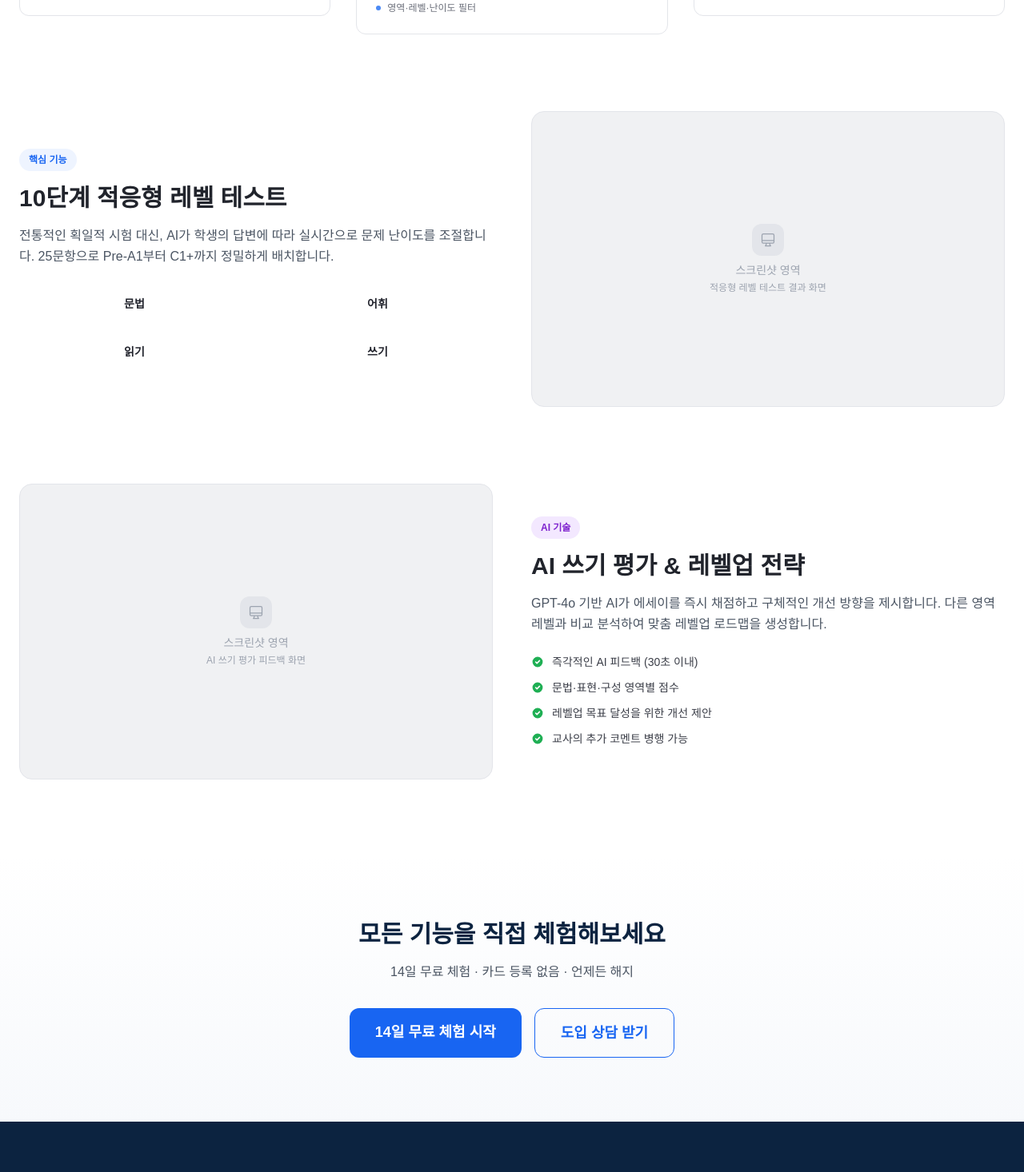
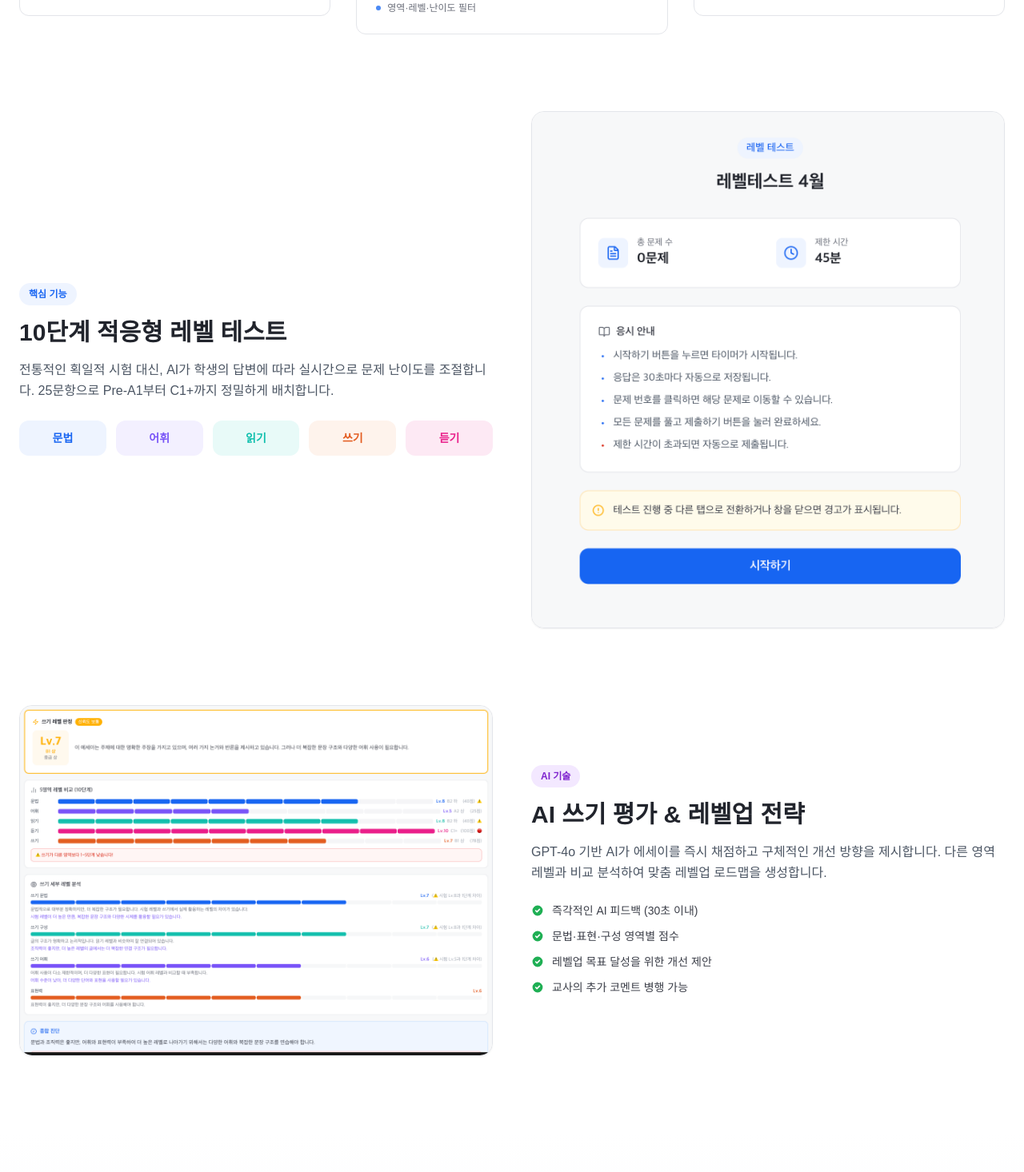
Before and after one commit to pmstevelee/Eng, a Next.js app: page /features in a window 1280 px wide. Shown: the part 1280-2746 px from the top of the page at 80% size. Built offline with nearby package versions, Linux system fonts and the light colour scheme; a web font is replaced by a local one.

Commit message:
feat(landing): 기능소개 레벨 테스트 섹션 5영역으로 확장 및 실제 스크린샷 교체
Co-Authored-By: Claude Sonnet 4.6 <noreply@anthropic.com>

```diff
--- a/src/app/(landing)/features/page.tsx
+++ b/src/app/(landing)/features/page.tsx
@@ -1,6 +1,7 @@
 import type { Metadata } from 'next'
 import ScrollReveal from '@/components/landing/scroll-reveal'
 import Link from 'next/link'
+import Image from 'next/image'
 
 export const metadata: Metadata = {
   title: '기능소개',
@@ -13,8 +14,8 @@ const FEATURES = [
     color: 'bg-primary-100 text-primary-700',
     title: '적응형 10단계 레벨 테스트',
     subtitle: '맞추면 어려운 문제, 틀리면 쉬운 문제',
-    desc: '문법·어휘·읽기·쓰기 4개 영역을 독립적으로 측정하는 CEFR 기반 10단계 배치 시험입니다. AI가 학생의 답변에 따라 실시간으로 난이도를 조절하여 최적의 레벨을 빠르게 측정합니다.',
-    details: ['Pre-A1 ~ C1+ 10단계 정밀 측정', '영역별 독립 레벨 산출', '평균 25문항으로 정확한 배치', '1년 이내 동일 문제 재출제 방지'],
+    desc: '문법·어휘·읽기·쓰기·듣기 5개 영역을 독립적으로 측정하는 CEFR 기반 10단계 배치 시험입니다. AI가 학생의 답변에 따라 실시간으로 난이도를 조절하여 최적의 레벨을 빠르게 측정합니다.',
+    details: ['Pre-A1 ~ C1+ 10단계 정밀 측정', '5영역 독립 레벨 산출', '평균 25문항으로 정확한 배치', '1년 이내 동일 문제 재출제 방지'],
   },
   {
     icon: '🤖',
@@ -58,21 +59,6 @@ const FEATURES = [
   },
 ]
 
-function MockupPlaceholder({ label }: { label: string }) {
-  return (
-    <div className="bg-gray-100 rounded-2xl aspect-[16/10] flex items-center justify-center border border-gray-200">
-      <div className="text-center text-gray-400 p-8">
-        <div className="w-10 h-10 bg-gray-200 rounded-xl mx-auto mb-2 flex items-center justify-center">
-          <svg className="w-5 h-5 text-gray-400" fill="none" stroke="currentColor" viewBox="0 0 24 24">
-            <path strokeLinecap="round" strokeLinejoin="round" strokeWidth={1.5} d="M9.75 17L9 20l-1 1h8l-1-1-.75-3M3 13h18M5 17h14a2 2 0 002-2V5a2 2 0 00-2-2H5a2 2 0 00-2 2v10a2 2 0 002 2z" />
-          </svg>
-        </div>
-        <div className="text-sm">스크린샷 영역</div>
-        <div className="text-xs mt-1 text-gray-400">{label}</div>
-      </div>
-    </div>
-  )
-}
 
 export default function FeaturesPage() {
   return (
@@ -138,18 +124,33 @@ export default function FeaturesPage() {
                     전통적인 획일적 시험 대신, AI가 학생의 답변에 따라 실시간으로 문제 난이도를 조절합니다.
                     25문항으로 Pre-A1부터 C1+까지 정밀하게 배치합니다.
                   </p>
-                  <div className="grid grid-cols-2 gap-4">
-                    {['문법', '어휘', '읽기', '쓰기'].map((area, i) => {
-                      const colors = ['bg-grammar/10 text-grammar', 'bg-vocabulary/10 text-vocabulary', 'bg-reading/10 text-reading', 'bg-writing/10 text-writing']
-                      return (
-                        <div key={area} className={`${colors[i]} rounded-xl p-3 text-center text-sm font-semibold`}>
-                          {area}
-                        </div>
-                      )
-                    })}
+                  <div className="grid grid-cols-5 gap-3">
+                    {[
+                      { label: '문법', color: '#1865F2', bg: '#EEF4FF' },
+                      { label: '어휘', color: '#7854F7', bg: '#F3F0FF' },
+                      { label: '읽기', color: '#0FBFAD', bg: '#E8FAF8' },
+                      { label: '쓰기', color: '#E35C20', bg: '#FEF3EC' },
+                      { label: '듣기', color: '#E91E8A', bg: '#FDE9F4' },
+                    ].map(({ label, color, bg }) => (
+                      <div
+                        key={label}
+                        className="rounded-xl p-3 text-center text-sm font-semibold"
+                        style={{ background: bg, color }}
+                      >
+                        {label}
+                      </div>
+                    ))}
                   </div>
                 </div>
-                <MockupPlaceholder label="적응형 레벨 테스트 결과 화면" />
+                <div className="rounded-2xl overflow-hidden border border-gray-200 shadow-sm">
+                  <Image
+                    src="/images/level_test.png"
+                    alt="적응형 레벨 테스트 결과 화면"
+                    width={1200}
+                    height={750}
+                    className="w-full h-auto"
+                  />
+                </div>
               </div>
             </ScrollReveal>
 
@@ -157,7 +158,15 @@ export default function FeaturesPage() {
             <ScrollReveal>
               <div className="grid grid-cols-1 md:grid-cols-2 gap-12 items-center">
                 <div className="order-2 md:order-1">
-                  <MockupPlaceholder label="AI 쓰기 평가 피드백 화면" />
+                  <div className="rounded-2xl overflow-hidden border border-gray-200 shadow-sm">
+                    <Image
+                      src="/images/writing_result.png"
+                      alt="AI 쓰기 평가 피드백 화면"
+                      width={1200}
+                      height={750}
+                      className="w-full h-auto"
+                    />
+                  </div>
                 </div>
                 <div className="order-1 md:order-2">
                   <div className="inline-flex items-center gap-2 bg-purple-100 text-purple-700 text-xs font-semibold px-3 py-1.5 rounded-full mb-4">
```
Also changed, not shown: public/images/level_test.png (added), public/images/writing_result.png (added).
